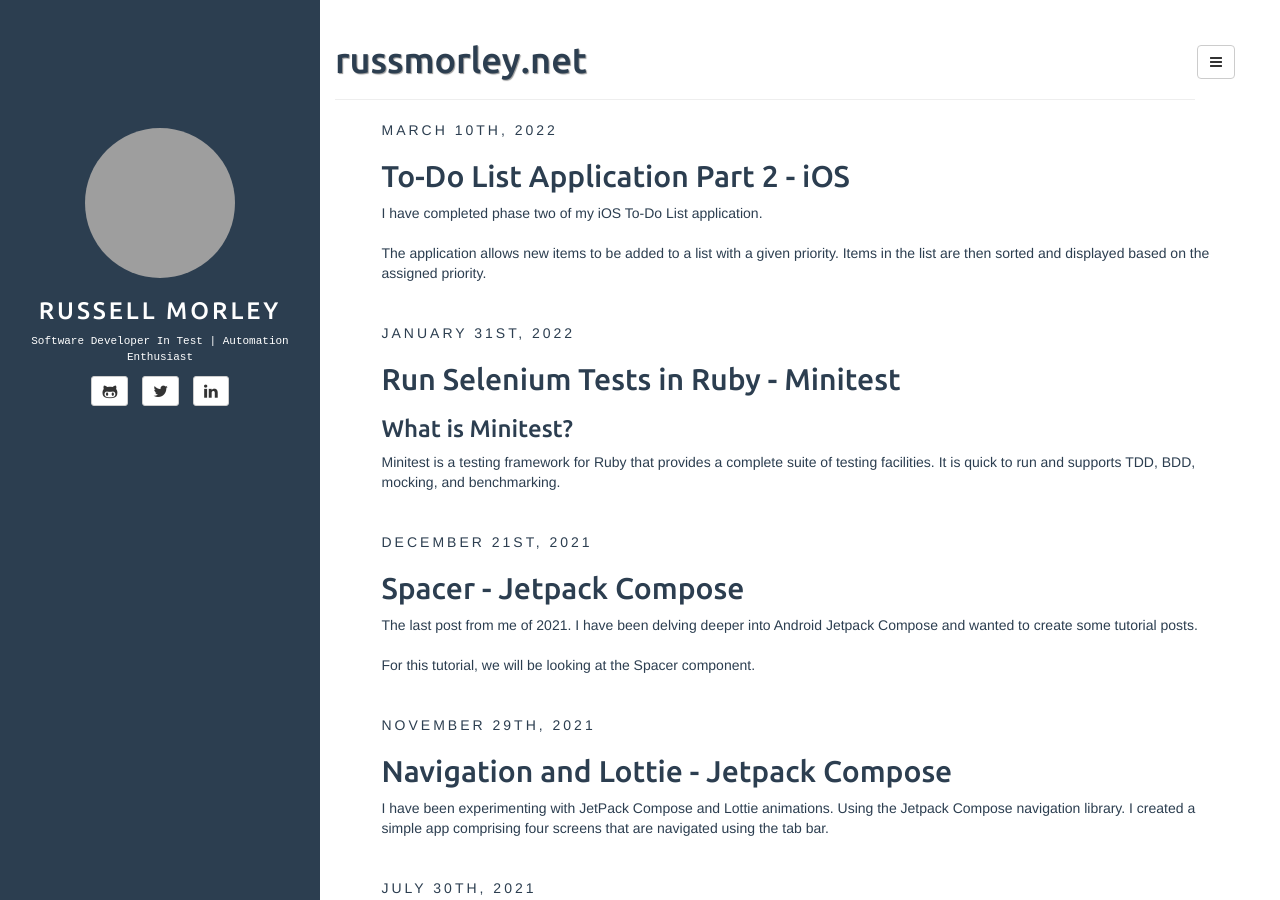
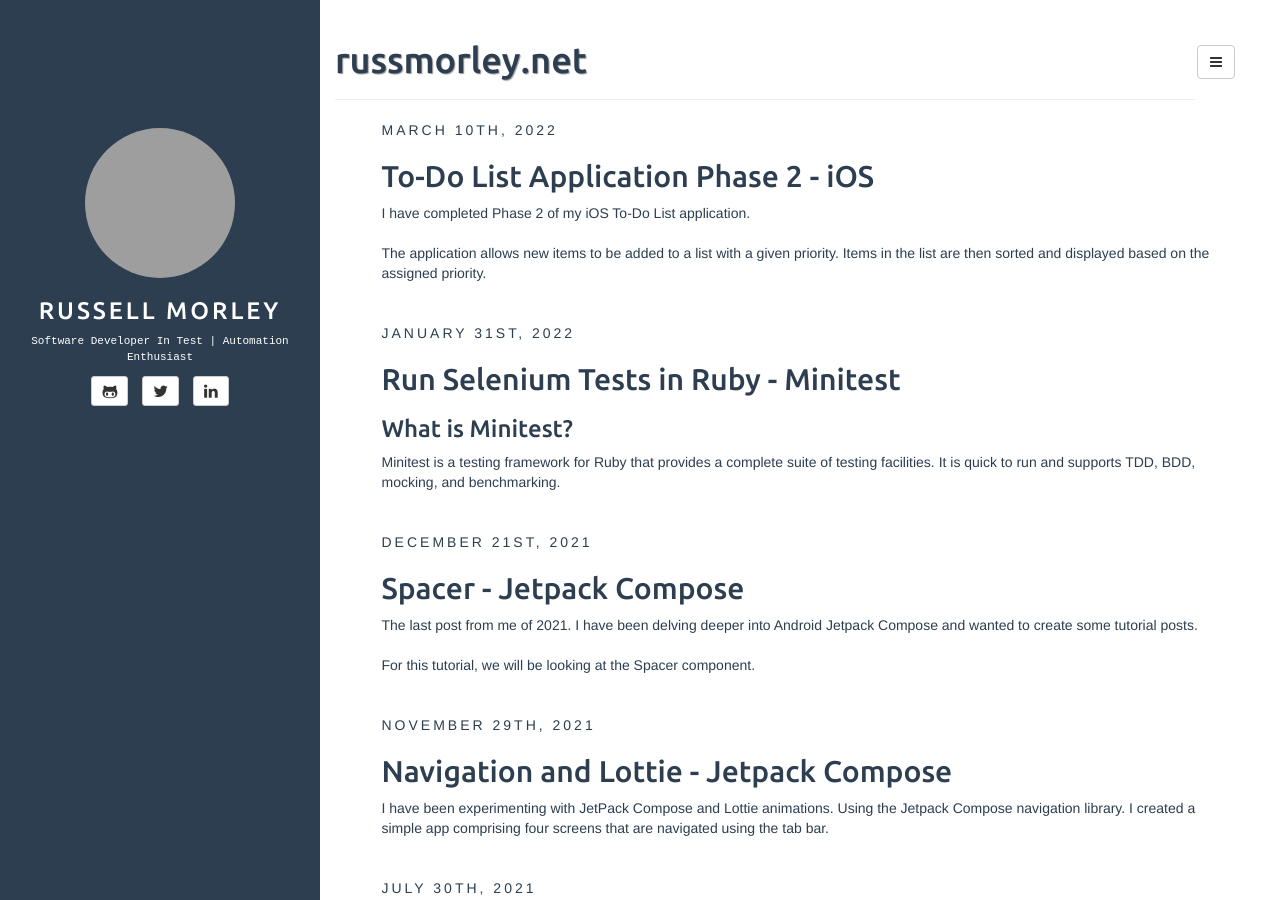
Before and after one commit to Rusty84/Rusty84.github.io, a Jekyll site: the page built from index.html, in a window 1280 px wide and 900 px high. Built offline with Jekyll 4.4.1, drawn with Linux system fonts in a browser that asks for light colours; the list of posts is cut into pages by our own code; grey boxes are pictures that could not be loaded.

Commit message:
Update 2022-03-10-iOSToDo2.md
Updated spelling

```diff
--- a/_posts/2022-03-10-iOSToDo2.md
+++ b/_posts/2022-03-10-iOSToDo2.md
@@ -1,12 +1,12 @@
 ---
 layout: post
-title: To-Do List Application Part 2 - iOS
+title: To-Do List Application Phase 2 - iOS
 categories: [Blog, iOS, ]
 tags: [Blog, iOS, ]
 fullview: false
 comments: false
 ---
-I have completed phase two of my iOS To-Do List application.
+I have completed Phase 2 of my iOS To-Do List application.
 <br>
 <br>
 The application allows new items to be added to a list with a given priority. Items in the list are then sorted and displayed based on the assigned priority.
```
